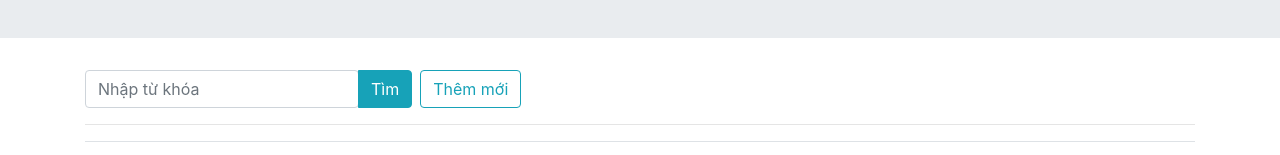
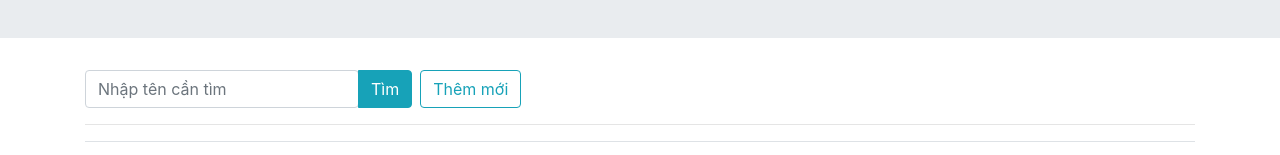
Before and after one commit to cntt2-tamguyen/react-js, a React (Create React App) app: page / in a window 1280 px wide. Shown: the part 326-481 px from the top of the page. Built offline with nearby package versions, Linux system fonts and the light colour scheme.

Commit message:
[PHAN-24] 069 Qua trinh tim du lieu su dung indexOf

```diff
--- a/src/Components/App.js
+++ b/src/Components/App.js
@@ -11,7 +11,8 @@ class App extends Component {
     super(props);
     this.state = {
       hienThiForm : false,
-      data:DataUser
+      data:DataUser,
+      searchText:''
     }
   }
 
@@ -22,10 +23,19 @@ class App extends Component {
   }
 
   getTextSearch = (dl) => {
-    console.log('du lieu bo nhan dc la ' + dl)
+    this.setState({
+      searchText:dl
+    })
   }
 
   render() {
+    var ketQua=[];
+    this.state.data.forEach((item) => {
+      if (item.name.indexOf(this.state.searchText) !== -1) {
+       ketQua.push(item);
+      }
+    });
+    console.log(ketQua);
     return (
       <div className="App">
       <Header/>
--- a/src/Components/Search.js
+++ b/src/Components/Search.js
@@ -30,7 +30,7 @@ class Search extends Component {
                 <div className="col-12 text-left">
                     <div className="form-group">
                         <div className="btn-group">
-                            <input type="text" onChange={(event)=>this.isChange(event)} className="form-control" aria-describedby="helpId" placeholder="Nhập từ khóa" />
+                            <input type="text" onChange={(event)=>this.isChange(event)} className="form-control" aria-describedby="helpId" placeholder="Nhập tên cần tìm" />
                             <div className="btn btn-info" onClick={(dl)=>this.props.checkConnectProps(this.state.tempValue)}>Tìm</div>
                         </div>
                         <div className="btn-group">
```
